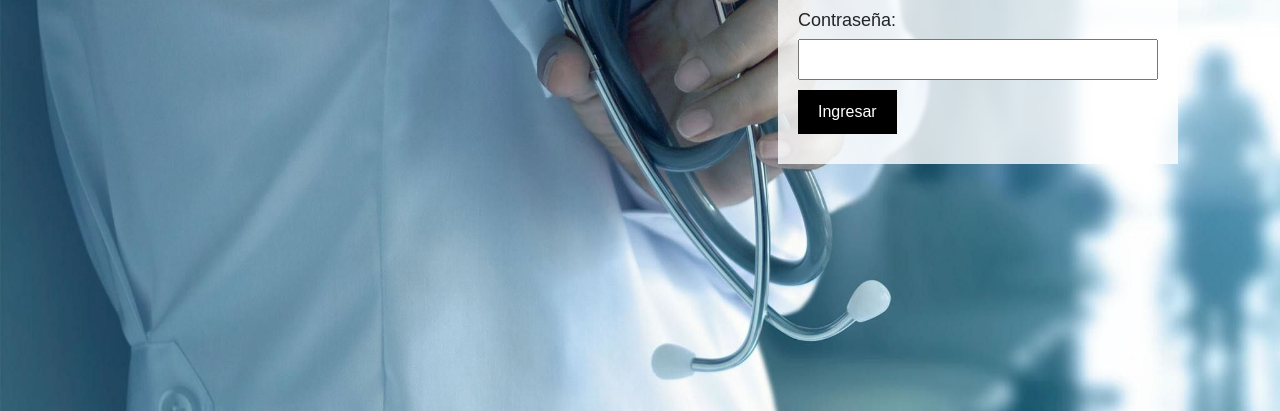
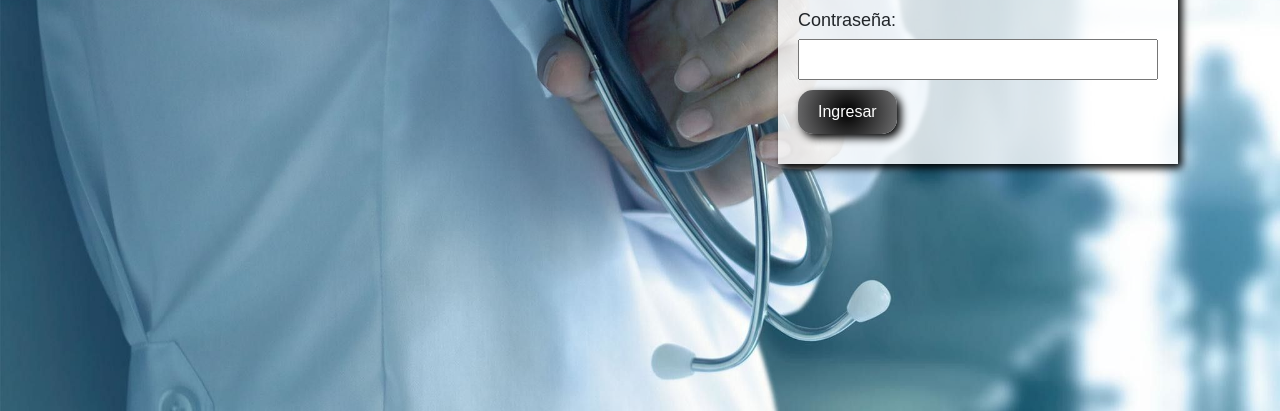
Before and after one commit to leandroduran07/JS_CH_AdminPacientes, a plain HTML site: page index.html in a window 1280 px wide. Shown: the part 389-800 px from the top of the page. Drawn offline with nearby package versions, Linux system fonts and the light colour scheme; some packages are replaced by stand-ins of ours; a script that the page names is missing.

Commit message:
Update CSS: Login(Btn & Container)

```diff
--- a/css/style.css
+++ b/css/style.css
@@ -20,6 +20,7 @@ body {
     overflow: hidden;
 
 
+
 }
 .fondo{
     background-image: url('../img/fondo_inicio.jpg');
@@ -31,6 +32,8 @@ body {
     padding: 20px;
     max-width: 400px;
     width: 100%;
+    box-shadow: 4px 4px 8px rgba(0, 0, 0, 15);
+
 }
 
 .login-form h2 {
@@ -55,10 +58,13 @@ input[type="password"] {
 
 input[type="submit"],
 input[type="button"] {
-    background-color: #000000;
+    background: rgb(0,0,0);
+    background: radial-gradient(circle, rgba(0,0,0,1) 0%, rgba(105,105,106,1) 94%, rgba(0,0,0,1) 100%);
     color: white;
     border: none;
+    border-radius: 15px;
     padding: 10px 20px;
+    box-shadow: 4px 4px 8px rgba(0, 0, 0, 15);
     text-align: center;
     text-decoration: none;
     display: inline-block;
```
